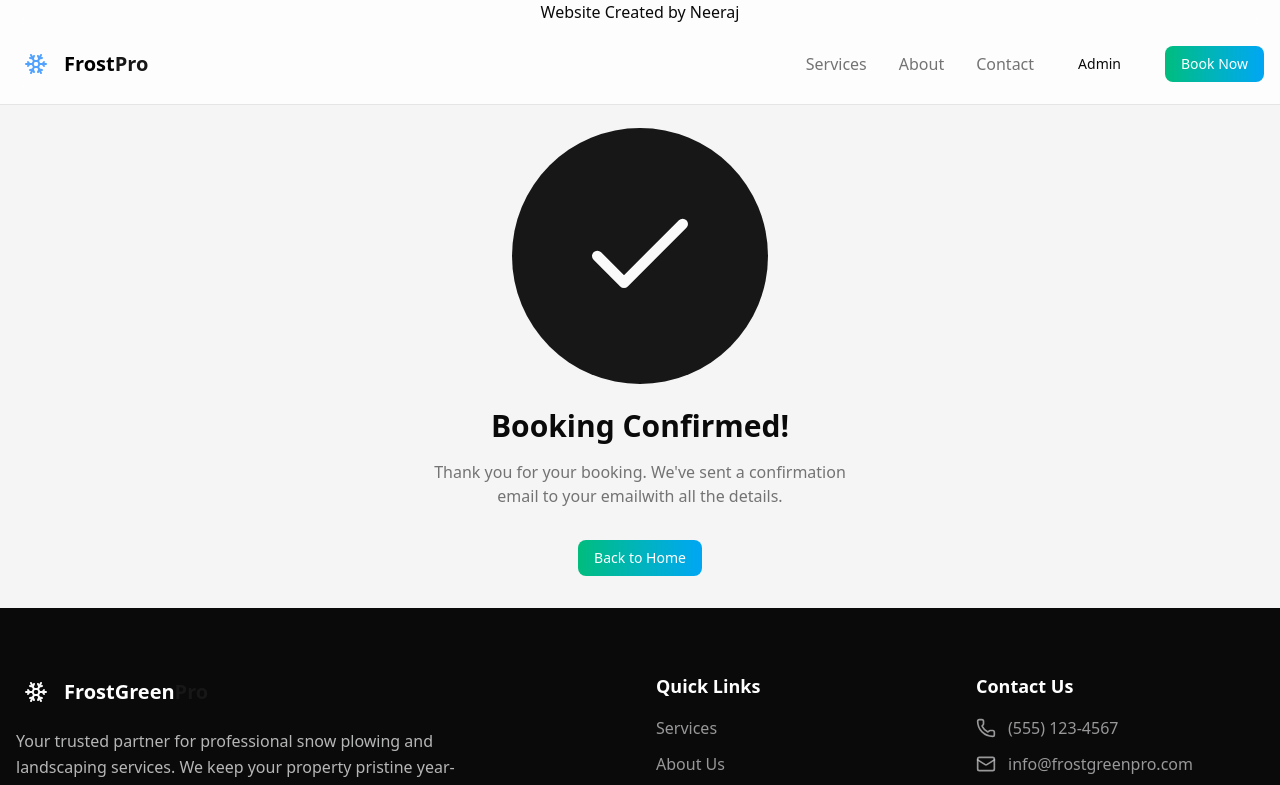
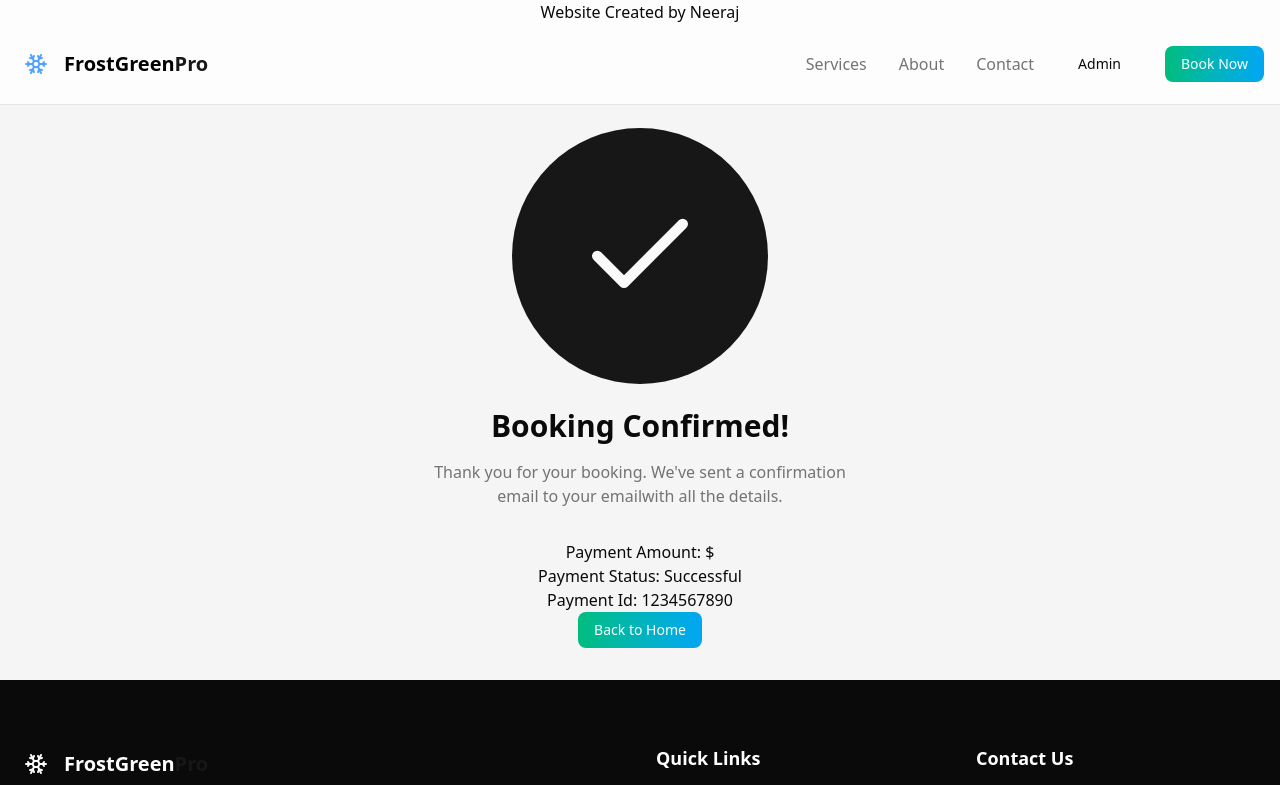
Before and after one commit to neerajneeraj365/snowplowing, a Next.js app: page /book/payment-success in a window 1280 px wide. Shown: the top 785 px of the page. Built offline with nearby package versions, Linux system fonts and the light colour scheme.

Commit message:
some changes

```diff
--- a/app/book/payment-success/page.tsx
+++ b/app/book/payment-success/page.tsx
@@ -23,6 +23,9 @@ export default function PaymentSuccess({
                   <p className="text-muted-foreground mb-8 max-w-md mx-auto">
                     Thank you for your booking. We've sent a confirmation email to your emailwith all the details.
                   </p>
+                  <p>Payment Amount: ${amount}</p>
+                  <p>Payment Status: Successful</p>
+                  <p>Payment Id: 1234567890 </p>
                   <Button variant="snow" size="default" onClick={() => router.push("/")}>Back to Home</Button>
 
 
--- a/components/globals/Homepage/Header.tsx
+++ b/components/globals/Homepage/Header.tsx
@@ -39,7 +39,7 @@ const Header = () => {
               <Snowflake className="w-6 h-6 text-blue-400" />
             </div>
             <span className="text-lg md:text-xl font-bold text-black">
-              Frost<span className="text-primary">Pro</span>
+              FrostGreen<span className="text-primary">Pro</span>
             </span>
           </Link>
 
```
